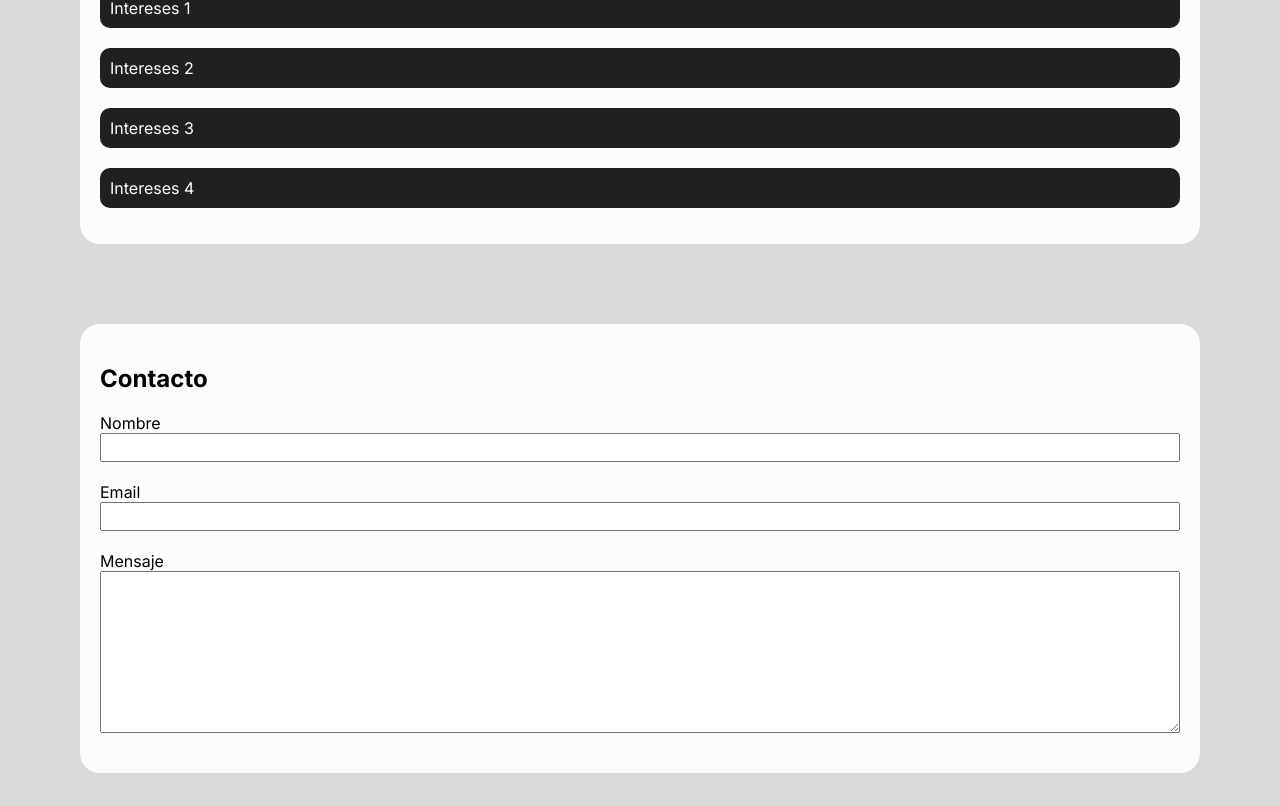
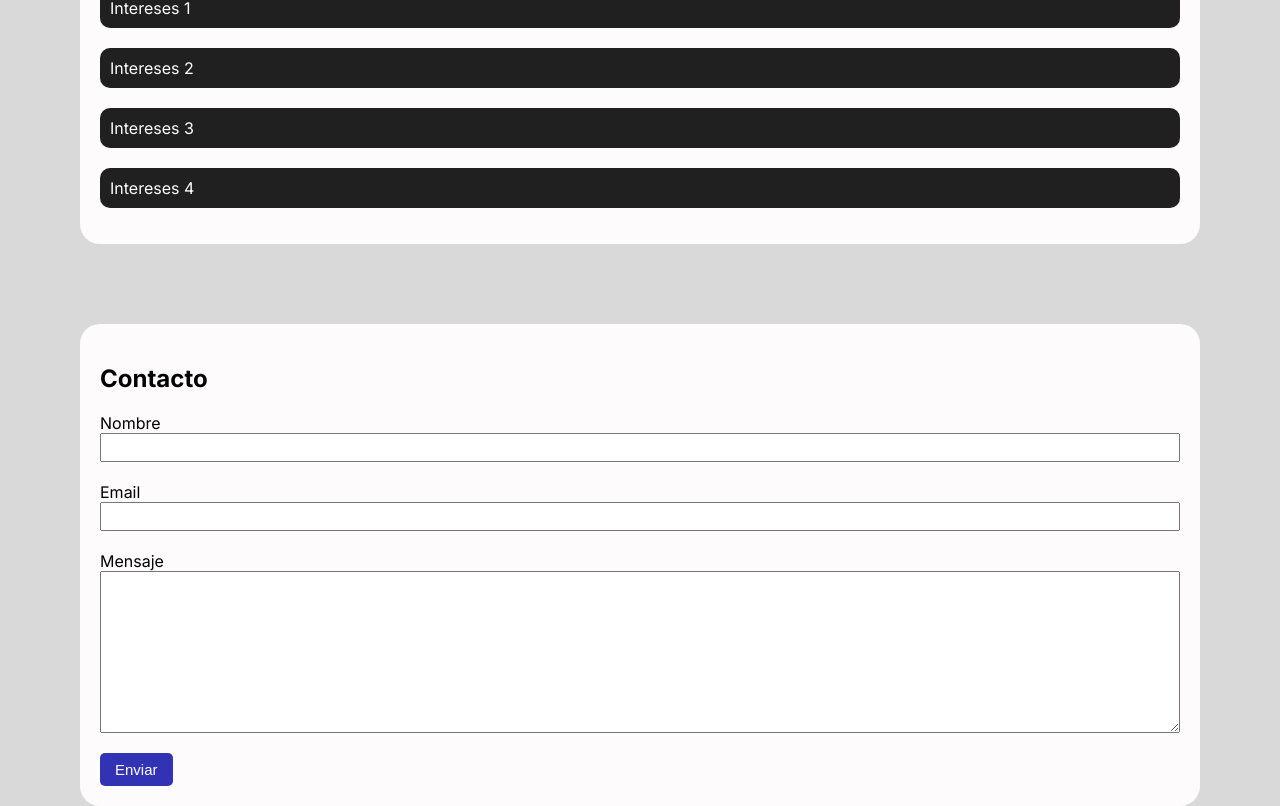
Before and after one commit to CarlosDavid-AM/prueba-tecnica, a Next.js app: page / in a window 1280 px wide. Shown: the part 691-1497 px from the top of the page. Before the commit the page ends 1464 px from the top, so only its background shows below. Built offline with nearby package versions, Linux system fonts and the light colour scheme.

Commit message:
Se le da una pequeña funcionalidad al formulario

```diff
--- a/src/app/globals.css
+++ b/src/app/globals.css
@@ -55,3 +55,17 @@ li {
 input, textarea {
   padding: 5px 7px;
 }
+
+button {
+  border-style: none;
+  padding: 8px 15px;
+  background-color: rgb(50, 50, 180);
+  border-radius: 5px;
+  color: white;
+  font-size: 15px;
+}
+
+button:hover {
+  background-color: rgb(2, 2, 172);
+  cursor: pointer;
+}
--- a/src/component/ContactForm.tsx
+++ b/src/component/ContactForm.tsx
@@ -1,23 +1,71 @@
+"use client"
+
+import React, { useState } from "react"
+import {initialData, typeData} from '@/types/types'
+
 const ContactForm = () => {
+
+  const [datos, setDatos] = useState<typeData[]>([])
+  const [formDatos, setFormDatos] = useState<typeData>(initialData)
+
+  type htmlInput = HTMLInputElement | HTMLTextAreaElement
+
+  const handleChange = (e: React.ChangeEvent<htmlInput>) => {
+    setFormDatos({
+      ...formDatos,
+      [e.target.name]: e.target.value
+    })
+  }
+
+
+  const handleSubmit = (evt: React.FormEvent<HTMLFormElement>) => {
+    evt.preventDefault()
+
+    const newDatos = {
+      id: Date.now(),
+      nombre: formDatos.nombre,
+      email: formDatos.email,
+      descripcion: formDatos.descripcion
+    }
+
+    setDatos([...datos, newDatos])
+    console.log(datos)
+    setFormDatos(initialData)
+  }
+
   return (
     <div className='seccion'>
       <h2>
         Contacto
       </h2>
 
-      <form>
+      <form onSubmit={handleSubmit}>
         <div className='aporte'>
-          <label htmlFor="">Nombre</label>
-          <input type="text" />
+          <label htmlFor="text">
+            Nombre
+          </label>
+          <input type="text" id="text" name="nombre" value={formDatos.nombre} required
+          onChange={handleChange} />
         </div>
+
         <div className='aporte'>
-          <label htmlFor="">Email</label>
-          <input type='email' />
+          <label htmlFor="email">
+            Email
+          </label>
+          <input type='email' id="email" name="email" value={formDatos.email} required
+          onChange={handleChange} />
         </div>
+
         <div className='aporte'>
-          <label htmlFor="">Mensaje</label>
-          <textarea id="" rows={10}></textarea>
+          <label htmlFor="message">
+            Mensaje
+          </label>
+          <textarea id="message" rows={10} name="descripcion" value={formDatos.descripcion} required
+          onChange={handleChange} ></textarea>
         </div>
+        <button>
+          Enviar
+        </button>
       </form>
     </div>
   )
--- /dev/null
+++ b/src/types/types.ts
@@ -0,0 +1,13 @@
+export interface typeData {
+  id: number
+  nombre: string
+  email: string
+  descripcion: string
+}
+
+ export const initialData: typeData = {
+  id: Date.now(),
+  nombre: '',
+  email: '',
+  descripcion: ''
+}
```
